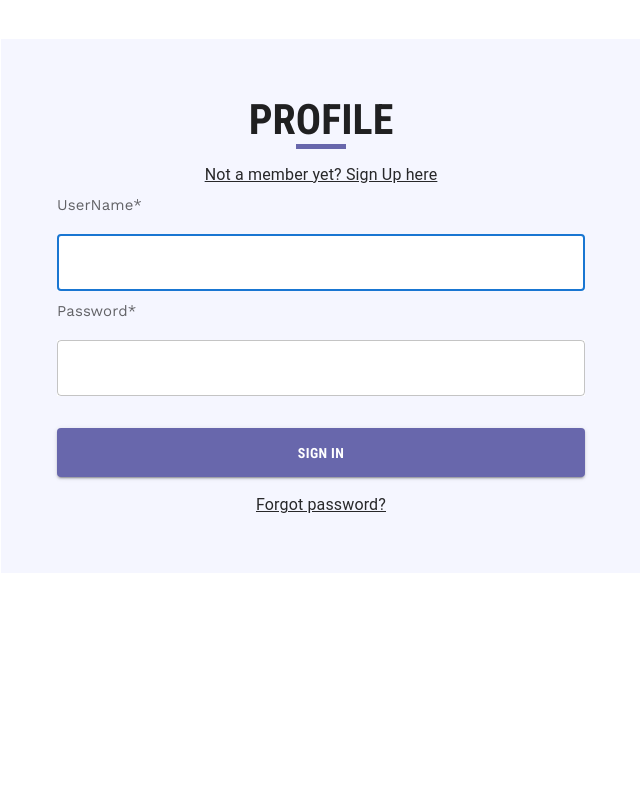
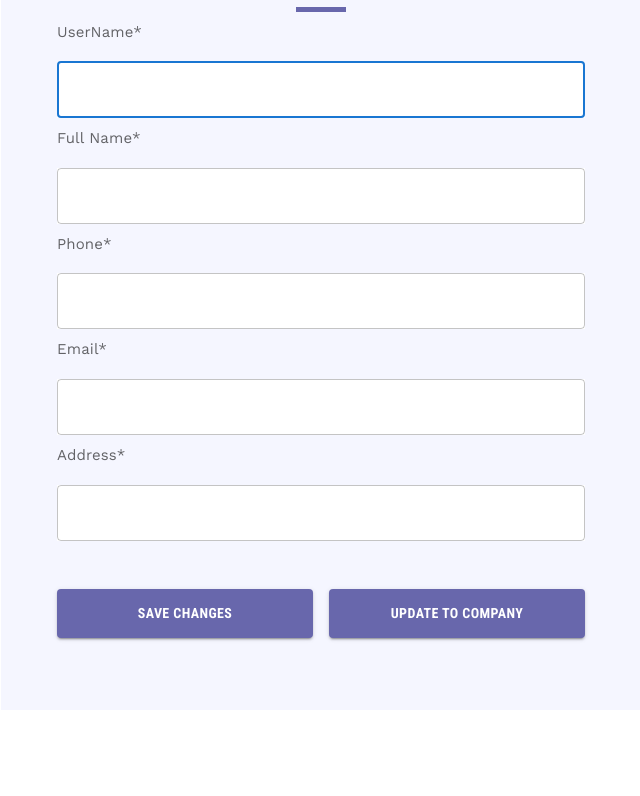
Before and after one commit to vuongtanphat139/DA_FinalProject_ETicket, a React (Vite) app in the folder frontend/: page /companyprofile in a window 1280 px wide. Shown: the part 444-1240 px from the top of the page, without its empty margins (319-959 px from the left). Built offline with nearby package versions, Linux system fonts and the light colour scheme; a web font is replaced by a local one.

Commit message:
fix header,company edit

```diff
--- a/frontend/src/routes/Profile/CompanyProfile.jsx
+++ b/frontend/src/routes/Profile/CompanyProfile.jsx
@@ -1,99 +1,140 @@
-
 import Button from "@mui/material/Button";
 import TextField from "@mui/material/TextField";
-import Link from "@mui/material/Link";
 import Grid from "@mui/material/Grid";
 import Box from "@mui/material/Box";
 import Typography from "@mui/material/Typography";
 import Container from "@mui/material/Container";
 
-import { useEffect,useState } from 'react'
-import axios from 'axios'
-
+import { useEffect, useState } from 'react';
+import axios from 'axios';
 
 import styles from "./Profile.module.css";
 
+export default function UserProfile() {
 
-export default function CompanyProfile() {
+  const [companyID, setUserid] = useState('');
+  const [companyusername, setCompanyUsername] = useState('');
+  const [companyfullname, setCompanyFullname] = useState('');
+  const [phone, setPhone] = useState('');
+  const [email, setEmail] = useState('');
+  const [address, setAddress] = useState('');
 
-  const [username, setUsername] = useState('');
-  const [password, setPassword] = useState('');
-  const [userlogin, setUserlogin] = useState([]);
+  const [userlogininfo, setUserlogininfo] = useState(null);
+
+const getUserInfor = () => {
+  const storedUser = localStorage.getItem("Companyuser");
+  let userloginusername = "";
+  console.log('123:', storedUser);
+  if (storedUser) {
+    const parsedUser = JSON.parse(storedUser);
+    //setUserlogin(parsedUser);
+    console.log('temp:', parsedUser);
+    userloginusername=parsedUser.CompanyUserName;
+    console.log('temp2:', userloginusername);
+  }
+  if (!userloginusername) {
+    console.error('User login information is not available .');
+    return;
+  }
+
+  const url = `http://localhost:5000/companyusername/${userloginusername}`;
+  axios.get(url)
+    .then(response => {
+      console.log('Data:', response.data);
+      console.log('Status:', response.status);
+      setUserlogininfo(response.data)
+
+
+      setUserid(response.data.CompanyID)
+      setCompanyUsername(response.data.CompanyUserName)
+      setCompanyFullname(response.data.CompanyFullName)
+      setPhone(response.data.Phone)
+      setEmail(response.data.Email)
+      setAddress(response.data.Address)
+
+    })
+    .catch(error => {
+      console.error('Error:', error);
+    });
+};
+
 
   const handleSubmit = (e) => {
     e.preventDefault();
-    console.log('signin')
+    console.log('signin');
+
     const User = {
-      username: username,
-      password: password
+      company_fullname: companyfullname,
+      username:companyusername,
+      email: email,
+      phone: phone,
+      address: address
   }
 
-    console.log('User', User)
-    const url = 'http://localhost:5000/login';
-    axios.post(url, User)
+
+    console.log('User', User);
+    console.log('Userid', companyID);
+    const url = `http://localhost:5000/profile/userCompany/${companyID}`;
+    axios.put(url, User)
     .then(response => {
       console.log('Data:', response.data);
       console.log('Status:', response.status);
-      localStorage.setItem('user', JSON.stringify(response.data));
-      setUserlogin(localStorage.getItem("user"))
-      console.log('user:', userlogin);
       window.location.href = '/';
     })
     .catch(error => {
       // handle error
       console.error('Error:', error);
-    })
+    });
   };
 
+  useEffect(() => {
+    getUserInfor()
+    console.log("check userinfo",userlogininfo)
+  }, []);
+
   return (
+
     <Container className={styles.signin} component="main" maxWidth="xs">
       <Box
         sx={{
-          padding: "3.5em",
-          justifyContent: "center",
-          display: "flex",
-          flexDirection: "column",
-          alignItems: "center",
-          background: "#F5F6FF",
-          width: "800px",
+          padding: '3.5em',
+          justifyContent: 'center',
+          display: 'flex',
+          flexDirection: 'column',
+          alignItems: 'center',
+          background: '#F5F6FF',
+          width: '800px',
         }}
       >
         <Typography
           component="h1"
           variant="h5"
           sx={{
-            color: "rgba(0, 0, 0, 0.87)",
-            fontFamily: "Roboto Condensed",
-            fontSize: "42px",
-            fontStyle: "normal",
+            color: 'rgba(0, 0, 0, 0.87)',
+            fontFamily: 'Roboto Condensed',
+            fontSize: '42px',
+            fontStyle: 'normal',
             fontWeight: 700,
-            lineHeight: "49.014px",
-            textTransform: "uppercase",
-            borderBottom: "5px solid #6867ac",
-            textWrap: "nowrap",
-            width: "50px",
-            display: "flex",
-            justifyContent: "center",
+            lineHeight: '49.014px',
+            textTransform: 'uppercase',
+            borderBottom: '5px solid #6867ac',
+            textWrap: 'nowrap',
+            width: '50px',
+            display: 'flex',
+            justifyContent: 'center',
           }}
         >
           Profile
         </Typography>
         <Box component="form" onSubmit={handleSubmit} noValidate sx={{ mt: 1 }}>
-          <Link className={styles.su} to={"/SignIn"}>
-            <Button href="Signup" color="inherit">
-              <Typography className={styles.su}>
-            {"Not a member yet? Sign Up here"}
-            </Typography>
-            </Button>
-          </Link>
           <Typography
             sx={{
-              color: "rgba(0, 0, 0, 0.60)",
-              fontFamily: "Work Sans",
-              fontSize: "15px",
-              fontStyle: "normal",
+              color: 'rgba(0, 0, 0, 0.60)',
+              fontFamily: 'Work Sans',
+              fontSize: '15px',
+              fontStyle: 'normal',
               fontWeight: 400,
-              lineHeight: "25.875px",
+              lineHeight: '25.875px',
             }}
           >
             UserName*
@@ -102,39 +143,106 @@ export default function CompanyProfile() {
             margin="normal"
             required
             fullWidth
-            id="email"
-            name="email"
-            autoComplete="email"
+            id="username"
+            name="username"
             autoFocus
-            onChange={(e)=>setUsername(e.target.value)}
+            value={companyusername}
+            onChange={(e) => setCompanyUsername(e.target.value)}
           />
           <Typography
             sx={{
-              color: "rgba(0, 0, 0, 0.60)",
-              fontFamily: "Work Sans",
-              fontSize: "15px",
-              fontStyle: "normal",
+              color: 'rgba(0, 0, 0, 0.60)',
+              fontFamily: 'Work Sans',
+              fontSize: '15px',
+              fontStyle: 'normal',
               fontWeight: 400,
-              lineHeight: "25.875px",
+              lineHeight: '25.875px',
             }}
           >
-            Password*
+            Full Name*
           </Typography>
           <TextField
             margin="normal"
             required
             fullWidth
-            name="password"
-            type="password"
-            id="password"
-            autoComplete="current-password"
-            onChange={(e)=>setPassword(e.target.value)}
+            id="fullname"
+            name="fullname"
+            value={companyfullname}
+            onChange={(e) => setCompanyFullname(e.target.value)}
           />
+          <Typography
+            sx={{
+              color: 'rgba(0, 0, 0, 0.60)',
+              fontFamily: 'Work Sans',
+              fontSize: '15px',
+              fontStyle: 'normal',
+              fontWeight: 400,
+              lineHeight: '25.875px',
+            }}
+          >
+            Phone*
+          </Typography>
+          <TextField
+            margin="normal"
+            required
+            fullWidth
+            id="phone"
+            name="phone"
+            value={phone}
+            onChange={(e) => setPhone(e.target.value)}
+          />
+          <Typography
+            sx={{
+              color: 'rgba(0, 0, 0, 0.60)',
+              fontFamily: 'Work Sans',
+              fontSize: '15px',
+              fontStyle: 'normal',
+              fontWeight: 400,
+              lineHeight: '25.875px',
+            }}
+          >
+            Email*
+          </Typography>
+          <TextField
+            margin="normal"
+            required
+            fullWidth
+            id="email"
+            name="email"
+            type="email"
+            value={email}
+            onChange={(e) => setEmail(e.target.value)}
+          />
+          <Typography
+            sx={{
+              color: 'rgba(0, 0, 0, 0.60)',
+              fontFamily: 'Work Sans',
+              fontSize: '15px',
+              fontStyle: 'normal',
+              fontWeight: 400,
+              lineHeight: '25.875px',
+            }}
+          >
+            Address*
+          </Typography>
+          <TextField
+            margin="normal"
+            required
+            fullWidth
+            id="address"
+            name="address"
+            value={address}
+            onChange={(e) => setAddress(e.target.value)}
+          />
+
+
+          {/* ---button--- */}
+          <Grid container spacing={2} sx={{ mt: 3, mb: 2 }}>
+            <Grid item xs={6}>
               <Button
-            type="submit"
                 fullWidth
                 variant="contained"
-            sx={{ mt: 3, mb: 2,
+                sx={{
                   background: "#6867AC",
                   color: "#FFF",
                   fontFamily: "Roboto Condensed",
@@ -143,26 +251,36 @@ export default function CompanyProfile() {
                   fontWeight: 700,
                   lineHeight: "24.5px",
                   textTransform: "uppercase",
-              height: "3.5em",}}
-
+                  height: "3.5em",
+                }}
+                onClick={handleSubmit}
               >
-            Sign In
+                Save Changes
               </Button>
-          <Grid container>
-            <Grid item xs>
-              <Link href="/forgotPassword" variant="body2">
-                <Typography className={styles.fp}>
-                Forgot password?
-                </Typography>
-              </Link>
             </Grid>
-            <Grid item>
+            <Grid item xs={6}>
+              <Button
+                fullWidth
+                variant="contained"
+                sx={{
+                  background: "#6867AC",
+                  color: "#FFF",
+                  fontFamily: "Roboto Condensed",
+                  fontSize: "14px",
+                  fontStyle: "normal",
+                  fontWeight: 700,
+                  lineHeight: "24.5px",
+                  textTransform: "uppercase",
+                  height: "3.5em",
+                }}
+                href="/companySignup"
+              >
+                UPDATE TO COMPANY
+              </Button>
             </Grid>
           </Grid>
         </Box>
-        {/* {userlogin} */}
       </Box>
     </Container>
-
   );
 }
--- a/frontend/src/routes/SignIn/CompanySignIn.jsx
+++ b/frontend/src/routes/SignIn/CompanySignIn.jsx
@@ -16,27 +16,27 @@ import styles from "./SignIn.module.css";
 
 export default function SignIn() {
 
-  const [username, setUsername] = useState('');
+  const [companyusername, setCompanyusername] = useState('');
   const [password, setPassword] = useState('');
-  const [userlogin, setUserlogin] = useState([]);
+  const [CompanyUserlogin, setUserlogin] = useState([]);
 
   const handleSubmit = (e) => {
     e.preventDefault();
     console.log('signin')
-    const User = {
-      username: username,
-      password: password
+    const CompanyUser = {
+        CompanyUserName: companyusername,
+        password:password
     }
 
-    console.log('User', User)
-    const url = 'http://localhost:5000/login';
-    axios.post(url, User)
+    console.log('User',CompanyUser)
+    const url = 'http://localhost:5000/login/company';
+    axios.post(url, CompanyUser)
     .then(response => {
       console.log('Data:', response.data);
       console.log('Status:', response.status);
-      localStorage.setItem('user', JSON.stringify(response.data));
+      localStorage.setItem('Companyuser', JSON.stringify(response.data));
       setUserlogin(localStorage.getItem("user"))
-      console.log('user:', userlogin);
+      console.log('user:', CompanyUserlogin);
       window.location.href = '/';
     })
     .catch(error => {
@@ -106,7 +106,7 @@ export default function SignIn() {
             name="email"
             autoComplete="email"
             autoFocus
-            onChange={(e)=>setUsername(e.target.value)}
+            onChange={(e)=>setCompanyusername(e.target.value)}
           />
           <Typography
             sx={{
@@ -160,7 +160,7 @@ export default function SignIn() {
             </Grid>
           </Grid>
         </Box>
-        {/* {userlogin} */}
+
       </Box>
     </Container>
 
--- a/frontend/src/routes/SignUp/CompanySignUp.jsx
+++ b/frontend/src/routes/SignUp/CompanySignUp.jsx
@@ -44,7 +44,7 @@ export default function SignUp() {
     .then(response => {
       console.log('Data:', response.data);
       console.log('Status:', response.status);
-      window.location.href = '/SignIn';
+      window.location.href = '/companysignIn';
     })
     .catch(error => {
       // handle error
```
Also changed, not shown: frontend/src/components/Header/Header.jsx (+74 -7 lines), frontend/src/routes/SignIn/SignIn.jsx (+8 -0 lines), 1 other file (tests, documents, lock files or other folders). Lines whose indentation alone changed are shown as unchanged.
